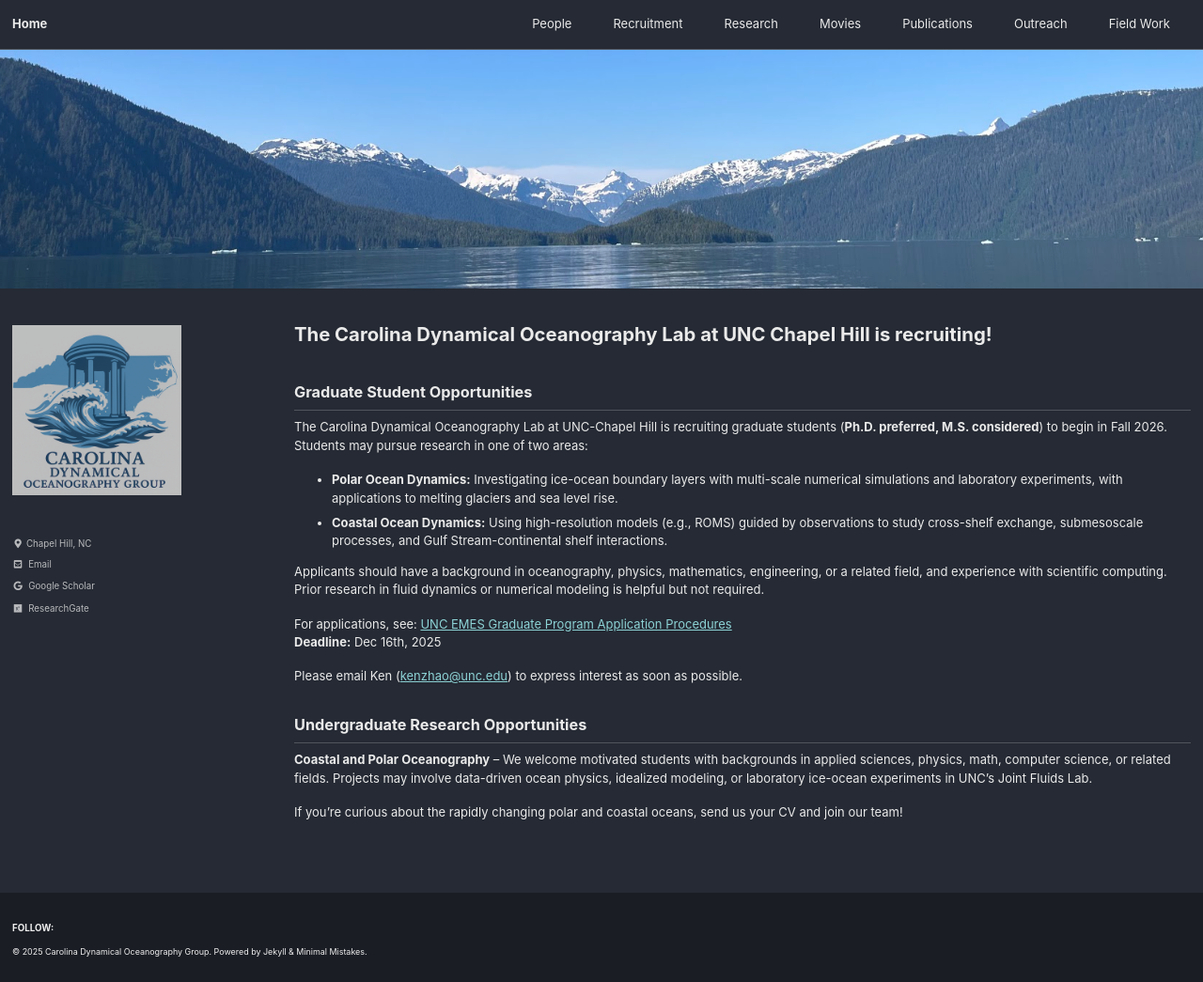
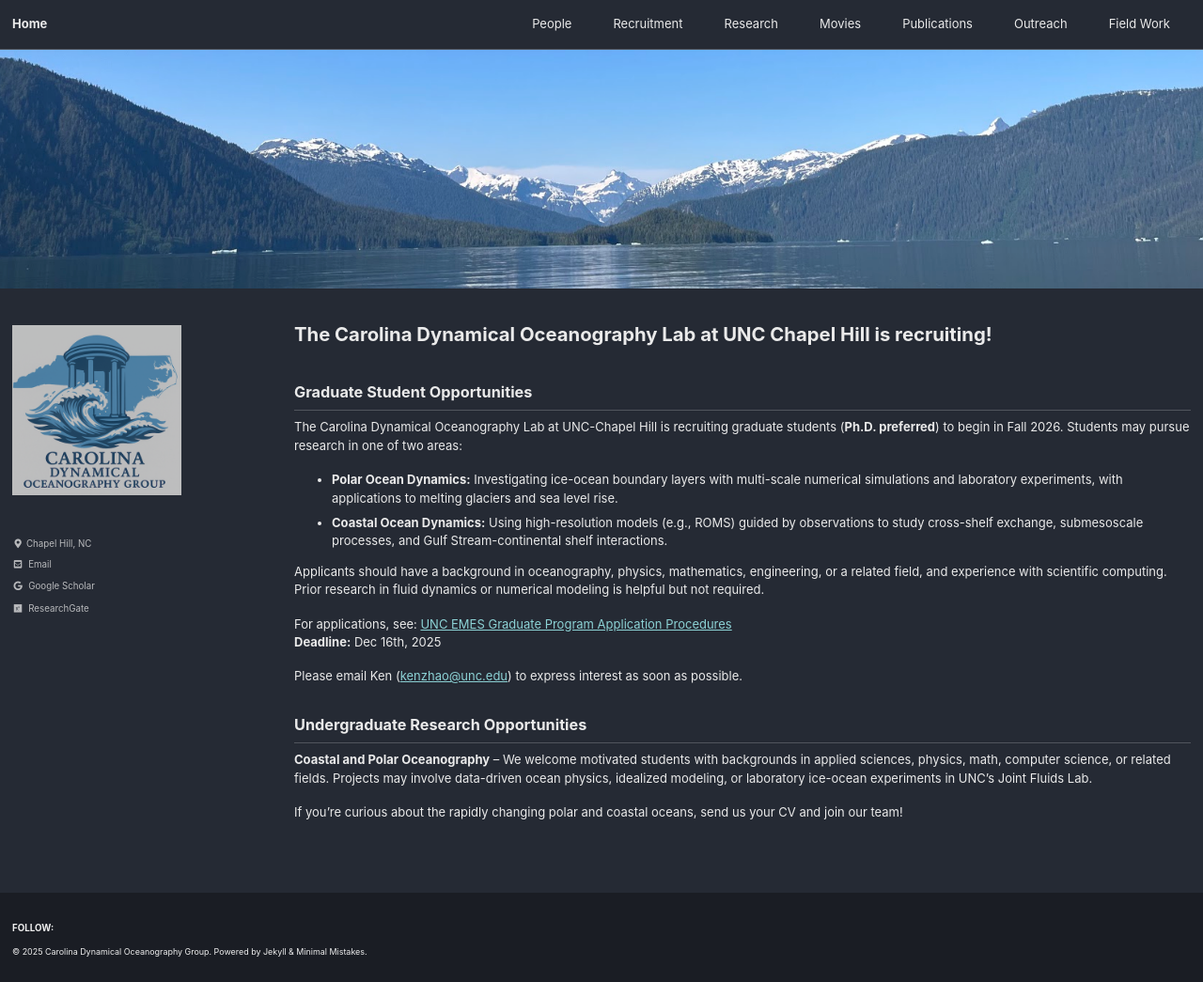
Before and after one commit to unc-ocean-dynamics/unc-ocean-dynamics.github.io, a Jekyll site: the page built from _pages/recruitment.md, in a window 1280 px wide and 1045 px high. Shown: the whole window at 94% size. Built offline with Jekyll 4.4.1, drawn with Linux system fonts in a browser that asks for light colours; cached includes are drawn as plain includes.

Commit message:
Update recruitment.md

```diff
--- a/_pages/recruitment.md
+++ b/_pages/recruitment.md
@@ -7,7 +7,7 @@ permalink: /recruitment/
 
   <h2>Graduate Student Opportunities</h2>
   <div class="ad-block">
-    <p>The Carolina Dynamical Oceanography Lab at UNC-Chapel Hill is recruiting graduate students (<strong>Ph.D. preferred, M.S. considered</strong>) to begin in Fall 2026. Students may pursue research in one of two areas:</p>
+    <p>The Carolina Dynamical Oceanography Lab at UNC-Chapel Hill is recruiting graduate students (<strong>Ph.D. preferred</strong>) to begin in Fall 2026. Students may pursue research in one of two areas:</p>
     <ul>
       <li><strong>Polar Ocean Dynamics:</strong> Investigating ice-ocean boundary layers with multi-scale numerical simulations and laboratory experiments, with applications to melting glaciers and sea level rise.</li>
       <li><strong>Coastal Ocean Dynamics:</strong> Using high-resolution models (e.g., ROMS) guided by observations to study cross-shelf exchange, submesoscale processes, and Gulf Stream-continental shelf interactions.</li>
```
